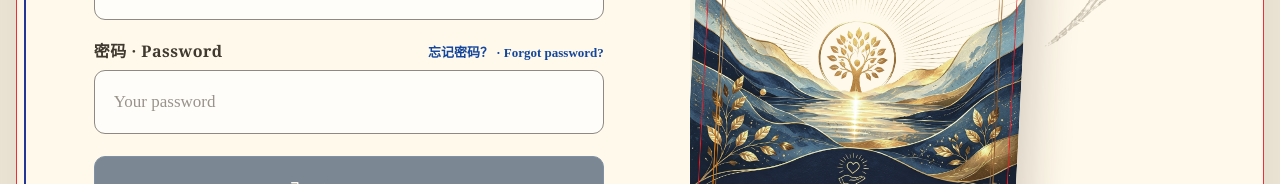
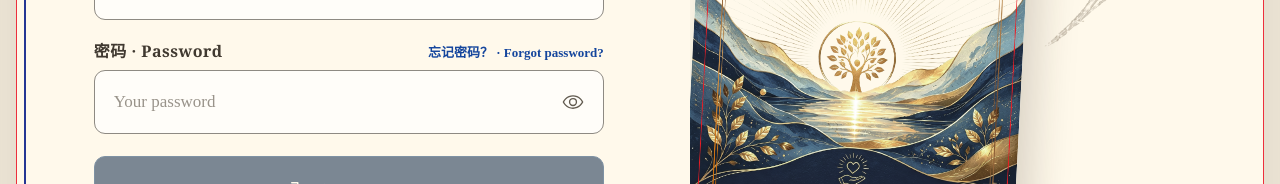
Before and after one commit to AGATECH-ACC/aiedu-awareness-application, a Next.js app: page /login in a window 1280 px wide. Shown: the part 613-797 px from the top of the page. Built offline with nearby package versions, Linux system fonts and the light colour scheme; no server answers.

Commit message:
feat: add password visibility toggles

```diff
--- a/app/globals.css
+++ b/app/globals.css
@@ -2998,6 +2998,37 @@ button, input, textarea, select { font: inherit; }
   box-shadow: 0 0 0 4px rgba(37, 55, 148, .1);
 }
 
+.auth-password-control {
+  position: relative;
+}
+
+.auth-password-control input {
+  padding-right: 58px;
+}
+
+.auth-password-toggle {
+  position: absolute;
+  top: 50%;
+  right: 9px;
+  display: inline-flex;
+  align-items: center;
+  justify-content: center;
+  width: 44px;
+  height: 44px;
+  border: 0;
+  border-radius: 9px;
+  background: transparent;
+  color: #625b50;
+  cursor: pointer;
+  transform: translateY(-50%);
+  transition: background-color .18s ease, color .18s ease;
+}
+
+.auth-password-toggle:hover {
+  background: rgba(37, 55, 148, .08);
+  color: var(--auth-blue);
+}
+
 .auth-submit {
   display: flex;
   align-items: center;
@@ -3358,6 +3389,7 @@ button, input, textarea, select { font: inherit; }
 .auth-back:focus-visible,
 .auth-alert a:focus-visible,
 .auth-field-label-row a:focus-visible,
+.auth-password-toggle:focus-visible,
 .auth-link-actions a:focus-visible {
   outline: 3px solid rgba(37, 55, 148, .42);
   outline-offset: 3px;
--- a/app/login/LoginClient.jsx
+++ b/app/login/LoginClient.jsx
@@ -5,6 +5,7 @@ import { ArrowLeft } from '@phosphor-icons/react/ArrowLeft';
 import { SignIn } from '@phosphor-icons/react/SignIn';
 import { useState } from 'react';
 import AuthShell from '@/components/AuthShell';
+import PasswordInput from '@/components/PasswordInput';
 import { hasAwarenessAccess } from '@/lib/awareness-access';
 import { ACCESS_REQUIRED_MESSAGE, loginErrorMessage } from '@/lib/auth-errors';
 import { createClient } from '@/lib/supabase-browser';
@@ -80,9 +81,8 @@ export default function LoginClient({ nextPath, initialStatus, initialError }) {
             <label htmlFor="login-password">密码 · Password</label>
             <Link href="/forgot-password">忘记密码？ · Forgot password?</Link>
           </div>
-          <input
+          <PasswordInput
             id="login-password"
-            type="password"
             autoComplete="current-password"
             required
             value={password}
--- /dev/null
+++ b/components/PasswordInput.jsx
@@ -0,0 +1,29 @@
+'use client';
+
+import { Eye } from '@phosphor-icons/react/Eye';
+import { EyeSlash } from '@phosphor-icons/react/EyeSlash';
+import { useState } from 'react';
+
+export default function PasswordInput({ id, ...inputProps }) {
+  const [visible, setVisible] = useState(false);
+  const toggleLabel = visible ? '隐藏密码 · Hide password' : '显示密码 · Show password';
+
+  return (
+    <div className="auth-password-control">
+      <input {...inputProps} id={id} type={visible ? 'text' : 'password'} />
+      <button
+        className="auth-password-toggle"
+        type="button"
+        aria-controls={id}
+        aria-label={toggleLabel}
+        aria-pressed={visible}
+        title={toggleLabel}
+        onClick={() => setVisible((current) => !current)}
+      >
+        {visible
+          ? <EyeSlash size={22} weight="regular" aria-hidden="true" />
+          : <Eye size={22} weight="regular" aria-hidden="true" />}
+      </button>
+    </div>
+  );
+}
```
Also changed, not shown: app/auth/set-password/SetPasswordClient.jsx (+3 -4 lines).
